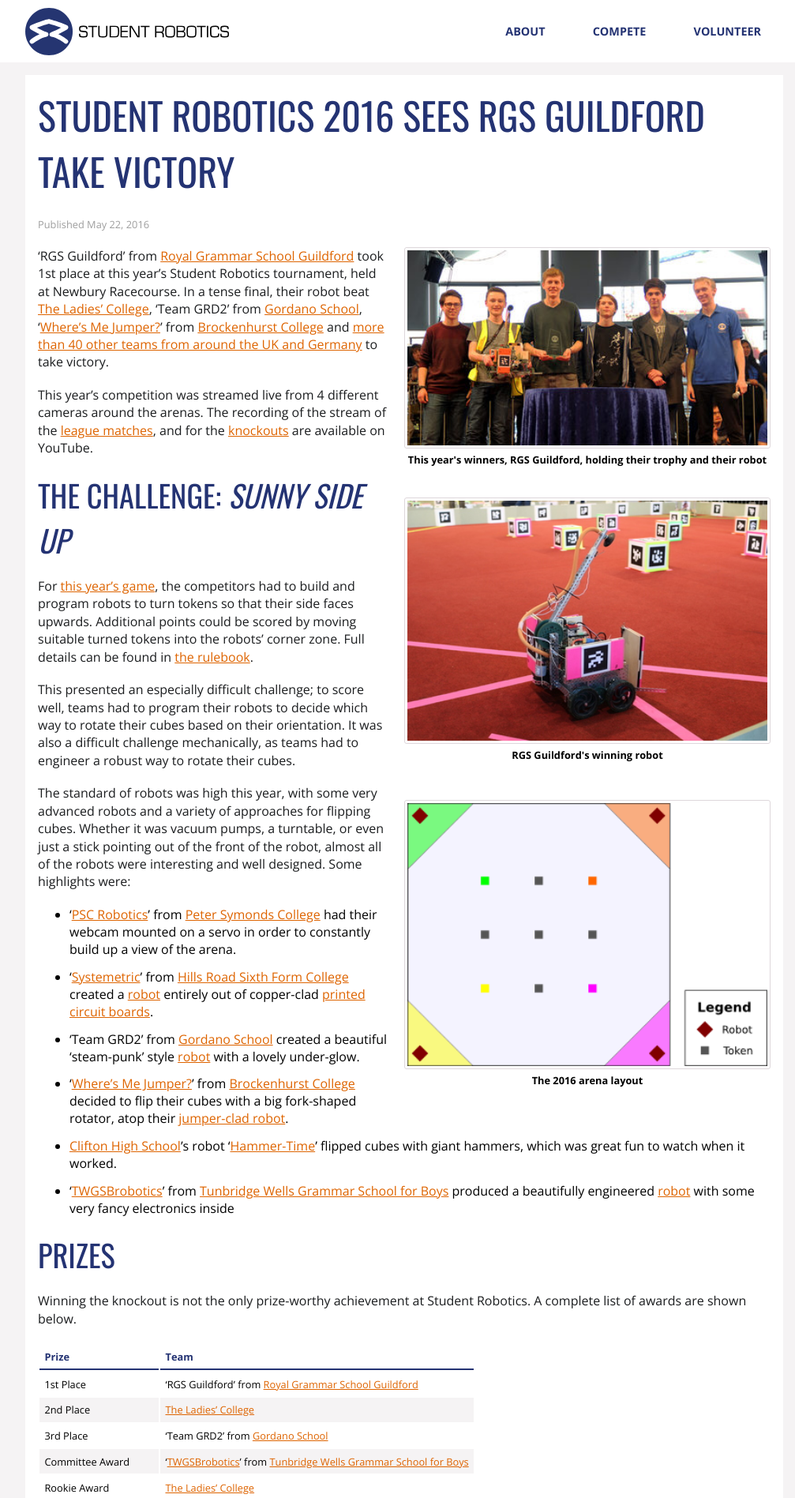
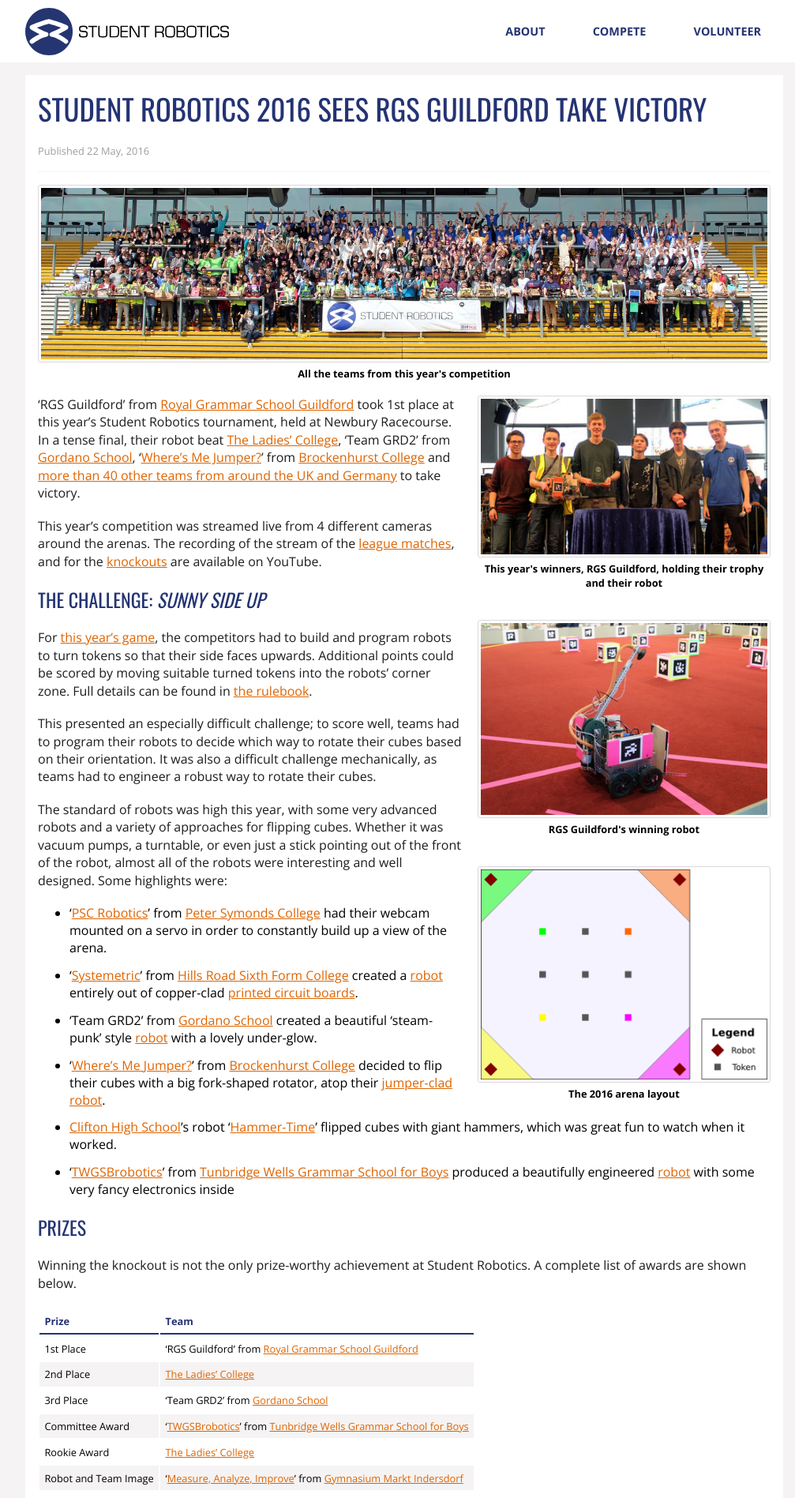
Before and after one commit to srobo/website, a Jekyll site: the page built from _posts/2016-05-22-rgs-victorious-sr2016.md, in a window 1280 px wide. Shown: the top 1897 px of the page at 79% size, without its empty margins (128-1135 px from the left). Built offline with Jekyll 4.4.1, drawn with Linux system fonts in a browser that asks for light colours; nearby versions of some CDN libraries; some of the changed text lies outside the part shown.

Commit message:
Rejigged the news posts to make the layout look a bit better

```diff
--- a/_layouts/news.html
+++ b/_layouts/news.html
@@ -4,8 +4,10 @@
 <main>
   <div class="fixed-width">
     <article class="card">
-      <h1>{{ page.title }}</h1>
-      <p class="article-info">Published {{ page.date | date: "%B %e, %Y" }}</p>
+      <div class="article-header">
+        <h1>{{ page.title }}</h1>
+        <p class="article-info">Published {{ page.date | date: "%e %B, %Y" }}</p>
+      </div>
       {{ content }}
     </article>
   </div>
--- a/_posts/2016-05-22-rgs-victorious-sr2016.md
+++ b/_posts/2016-05-22-rgs-victorious-sr2016.md
@@ -2,6 +2,12 @@
 layout: news
 title: Student Robotics 2016 sees RGS Guildford take victory
 ---
+
+{% include figure.html
+           url="https://www.flickr.com/photos/richardpbarlow/26476791920/in/album-72157667724883081/"
+           src="/images/content/news/sr2016/teams-thumbnail.jpg"
+           caption="All the teams from this year's competition" %}
+
 
 {% include figure.html
            class="right"
@@ -117,11 +123,6 @@
 For official details of what the awards are, please see the [rulebook][rulebook].
 
 ## The teams
-
-{% include figure.html
-           url="https://www.flickr.com/photos/richardpbarlow/26476791920/in/album-72157667724883081/"
-           src="/images/content/news/sr2016/teams-thumbnail.jpg"
-           caption="All the teams from this year's competition" %}
 
 44 teams made it to the competition this year, 6 of whom came from schools or
 colleges which had not competed before.
--- a/_sass/_news.scss
+++ b/_sass/_news.scss
@@ -2,6 +2,18 @@
 
 article {
   overflow: hidden;
+
+  h1 {
+    font-size: 2.3em;
+  }
+
+  h2 {
+    font-size: 1.5em;
+  }
+
+  h3 {
+    font-size: 1.2rem;
+  }
 
   p {
     color: $sr-dark-grey;
@@ -77,6 +89,12 @@
   }
 }
 
+.article-header {
+  padding-bottom: 1em;
+  margin-bottom: 1em;
+  border-bottom: 1px solid $sr-grey;
+}
+
 article.article-preview {
   font-size: 0.9em;
 
@@ -147,7 +165,7 @@
   width: 100%;
 
   @include media-query("medium") {
-    width: 50%;
+    width: 40%;
   }
 }
 
--- a/index.html
+++ b/index.html
@@ -80,8 +80,10 @@
     <section class="main m-8-12">
       {% assign post = site.posts.first %}
       <article class="article-preview card">
-        <h1><a href="{{ post.url | prepend: site.baseurl }}">{{ post.title }}</a></h1>
-        <p class="article-info">Published {{ post.date | date: "%e %B, %Y" }}</p>
+        <div class="article-header">
+          <h1><a href="{{ post.url | prepend: site.baseurl }}">{{ post.title }}</a></h1>
+          <p class="article-info">Published {{ post.date | date: "%e %B, %Y" }}</p>
+        </div>
         {{ post.content }}
       </article>
       <a class="button button-expand" href="{{ "/news" | prepend: site.baseurl }}">View more news</a>
--- a/news/index.html
+++ b/news/index.html
@@ -13,8 +13,10 @@
   <div class="fixed-width">
     {% for post in paginator.posts %}
     <article class="article-preview card">
-      <h2><a href="{{ post.url | prepend: site.baseurl }}">{{ post.title }}</a></h2>
-      <p class="article-info">Published {{ post.date | date: "%e %B, %Y" }}</p>
+      <div class="article-header">
+        <h2><a href="{{ post.url | prepend: site.baseurl }}">{{ post.title }}</a></h2>
+        <p class="article-info">Published {{ post.date | date: "%e %B, %Y" }}</p>
+      </div>
       {{ post.content }}
     </article>
     {% endfor %}
```
Also changed, not shown: other parts of _posts/2016-05-22-rgs-victorious-sr2016.md (+1 -1 lines), _posts/2015-04-28-bws-victorious-sr2015.md (+5 -5 lines).
